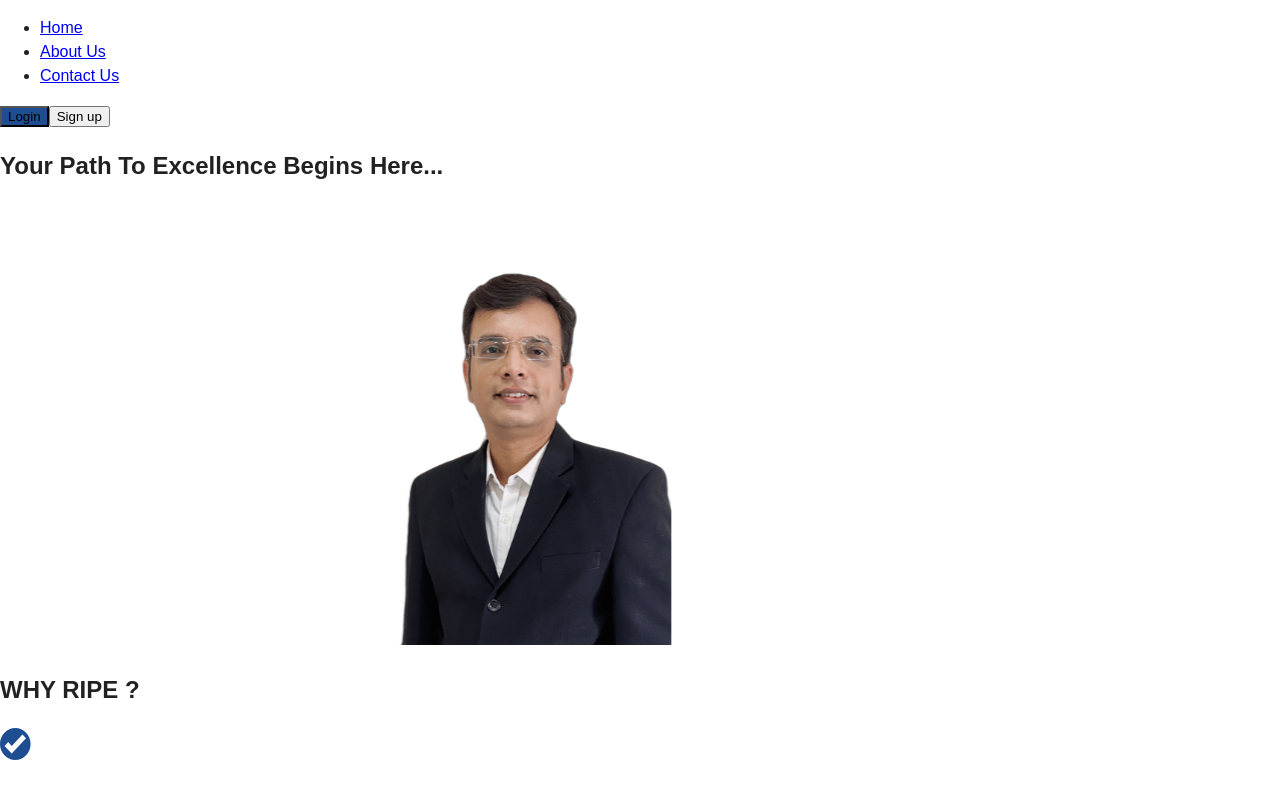
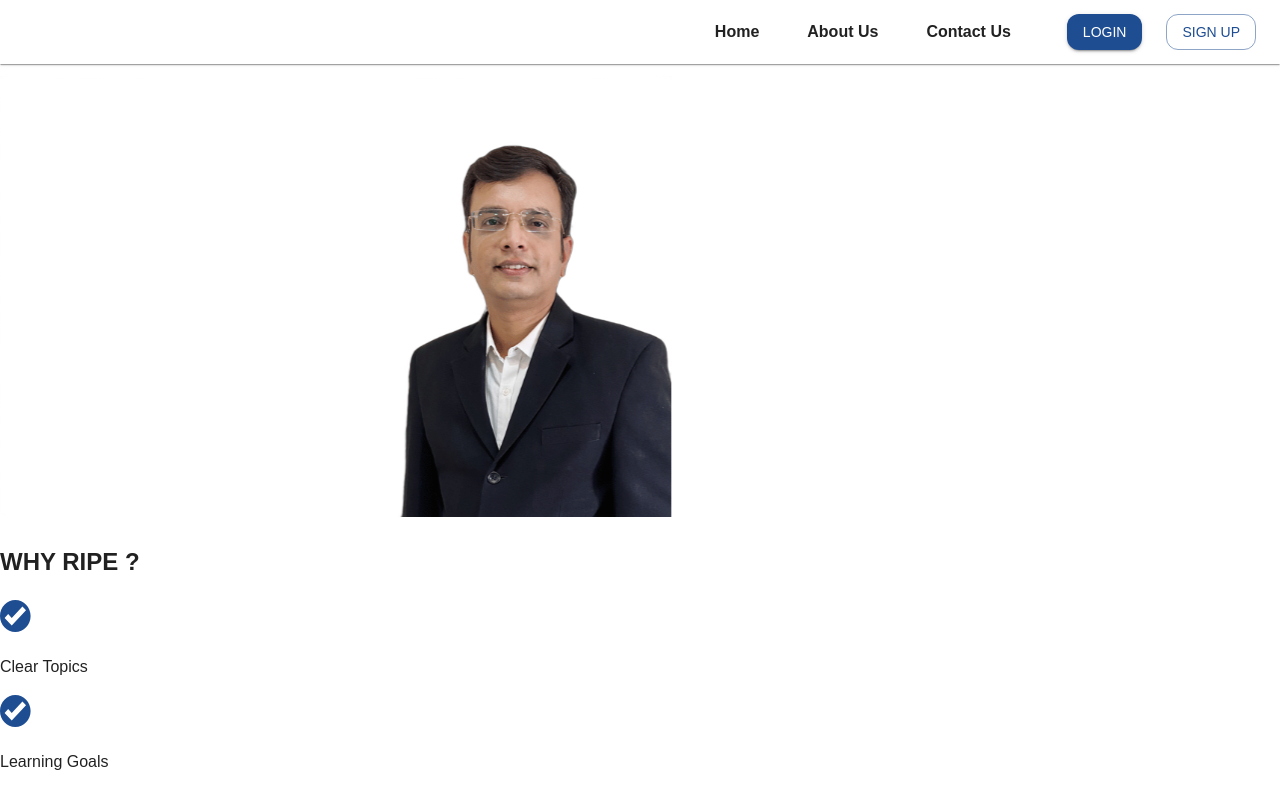
Before and after one commit to maignanaganapathy/skill-peak-frontend, a React (Create React App) app: page / in a window 1280 px wide. Shown: the top 786 px of the page. Built offline with nearby package versions, Linux system fonts and the light colour scheme.

Commit message:
Commit message describing the changes in Navbar.tsx (likely from stash)

```diff
--- a/src/features/landing/Navbar.tsx
+++ b/src/features/landing/Navbar.tsx
@@ -2,51 +2,59 @@
 
 import React from "react";
 import { Link, useNavigate } from "react-router-dom";
+import { AppBar, Toolbar, Button, Box } from "@mui/material";
+import { styled } from "@mui/material/styles";
 
-export default function Navbar() {
+const StyledToolbar = styled(Toolbar)(({ theme }) => ({
+  justifyContent: "flex-end",
+  width: "100%",
+  paddingLeft: theme.spacing(2),
+  paddingRight: theme.spacing(2),
+}));
+
+const NavLink = styled(Link)(({ theme }) => ({
+  textDecoration: "none",
+  color: theme.palette.text.primary,
+  fontWeight: theme.typography.fontWeightBold, // Make text bold
+  marginRight: theme.spacing(3),
+  "&:hover": {
+    color: theme.palette.primary.main,
+  },
+}));
+
+const AuthButton = styled(Button)(({ theme }) => ({
+  borderRadius: theme.shape.borderRadius * 3, // Increase border radius for rounded corners
+}));
+
+const Navbar: React.FC = () => {
   const navigate = useNavigate();
 
   return (
-    <header className="fixed top-0 left-0 w-full bg-white shadow-md py-4 px-10">
-      <nav className="flex justify-end items-center max-w-screen-xl mx-auto">
-        {/* Navigation Links */}
-        <ul className="flex gap-6 items-center font-medium text-black">
-          <li>
-            <Link to="/" className="hover:text-blue-500 transition-colors">
-              Home
-            </Link>
-          </li>
-          <li>
-            <Link to="/about" className="hover:text-blue-500 transition-colors">
-              About Us
-            </Link>
-          </li>
-          <li>
-            <Link to="/contact" className="hover:text-blue-500 transition-colors">
-              Contact Us
-            </Link>
-          </li>
-        </ul>
-
-        {/* Auth Buttons */}
-        <div className="flex gap-4 ml-8">
-  <button
-    className="w-[100px] h-[40px] text-white rounded-xl transition-colors flex justify-center items-center"
-    style={{ backgroundColor: "#1E4D92" }}
+    <AppBar position="fixed" color="inherit" elevation={1}>
+      <StyledToolbar>
+        <Box sx={{ display: "flex", gap: 3 }}>
+          <NavLink to="/">Home</NavLink>
+          <NavLink to="#about-us-section">About Us</NavLink> {/* Link to the About Us section on the landing page */}
+          <NavLink to="/contact">Contact Us</NavLink>
+        </Box>
+        <Box sx={{ display: "flex", gap: 3, ml: 4 }}>
+          <AuthButton
+            variant="contained"
+            color="primary"
             onClick={() => navigate("/login")}
           >
             Login
-  </button>
-
-  <button
-    className="w-[100px] h-[40px] bg-gray-300 rounded-xl text-gray-900 hover:bg-gray-400 transition-colors flex justify-center items-center"
+          </AuthButton>
+          <AuthButton
+            variant="outlined"
             onClick={() => navigate("/signup")}
           >
             Sign up
-  </button>
-</div>
+          </AuthButton>
+        </Box>
+      </StyledToolbar>
+    </AppBar>
+  );
+};
 
-      </nav>
-    </header>
-  );
-}
+export default Navbar;
```
Lines whose indentation alone changed are shown as unchanged.
